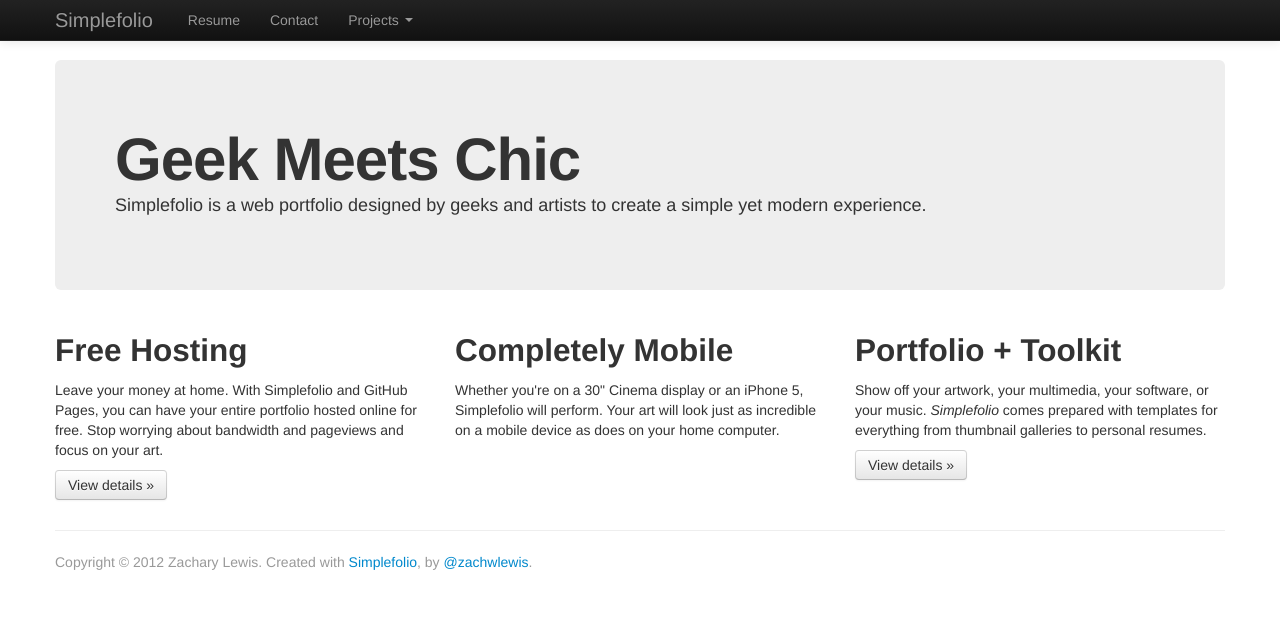
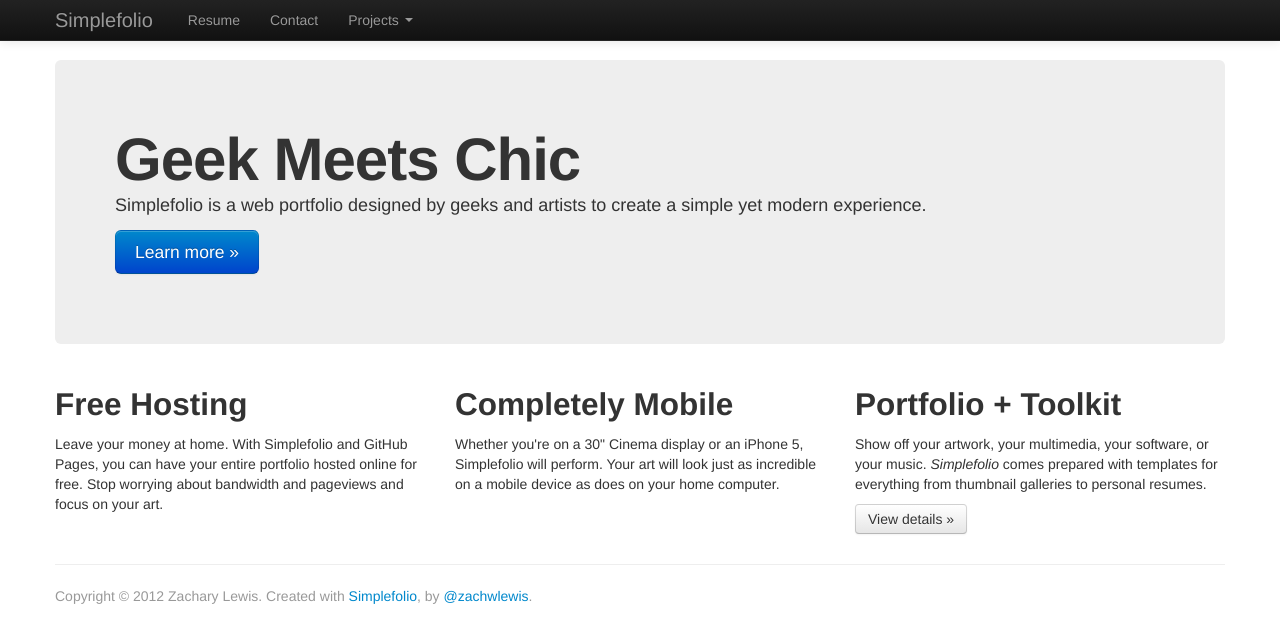
Before and after one commit to burtonhighschoolAME/new-portfolio, a Jekyll site: the page built from index.html, in a window 1280 px wide. Shown: the top 643 px of the page. Built offline with Jekyll 4.4.1, drawn with Linux system fonts in a browser that asks for light colours.

Commit message:
Update index.html

```diff
--- a/index.html
+++ b/index.html
@@ -6,7 +6,7 @@
 <div class="hero-unit">
 	<h1>Geek Meets Chic</h1>
 	<p>Simplefolio is a web portfolio designed by geeks and artists to create a simple yet modern experience.</p>
-	<!--<p><a class="btn btn-primary btn-large">Learn more &raquo;</a></p>-->
+	<p><a class="btn btn-primary btn-large">Learn more &raquo;</a></p>
 </div>
 
 <!-- Example row of columns -->
@@ -14,7 +14,7 @@
 	<div class="span4">
 		<h2>Free Hosting</h2>
 		<p>Leave your money at home. With Simplefolio and GitHub Pages, you can have your entire portfolio hosted online for free. Stop worrying about bandwidth and pageviews and focus on your art.</p>
-		<p><a class="btn" href="#">View details &raquo;</a></p>
+		<!--<p><a class="btn" href="#">View details &raquo;</a></p>-->
 	</div>
 	<div class="span4">
 		<h2>Completely Mobile</h2>
```
